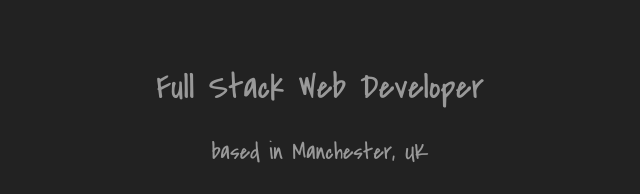
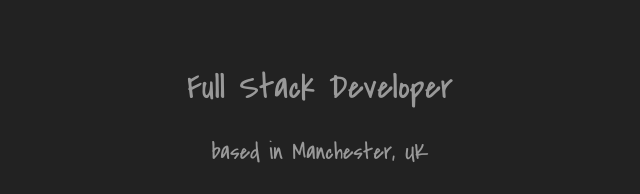
Before and after one commit to tymondesigns/tymondesigns.github.io, a plain HTML site: page index.html in a window 1280 px wide. Shown: the part 236-430 px from the top of the page, without its empty margins (320-960 px from the left). Drawn offline with Linux system fonts and the light colour scheme.

Commit message:
Update index.html

```diff
--- a/index.html
+++ b/index.html
@@ -74,7 +74,7 @@
     <div class="container">
         <h1 class="main">Sean</h1>
         <img class="logo" src="assets/img/tymon-logo.min.svg" alt="sean tymon">
-        <p class="subline subline--large">Full Stack Web Developer</p>
+        <p class="subline subline--large">Full Stack Developer</p>
         <p class="subline">based in Manchester, UK</p>
         <div class="links">
             <a href="https://github.com/tymondesigns" title="Github">
```
